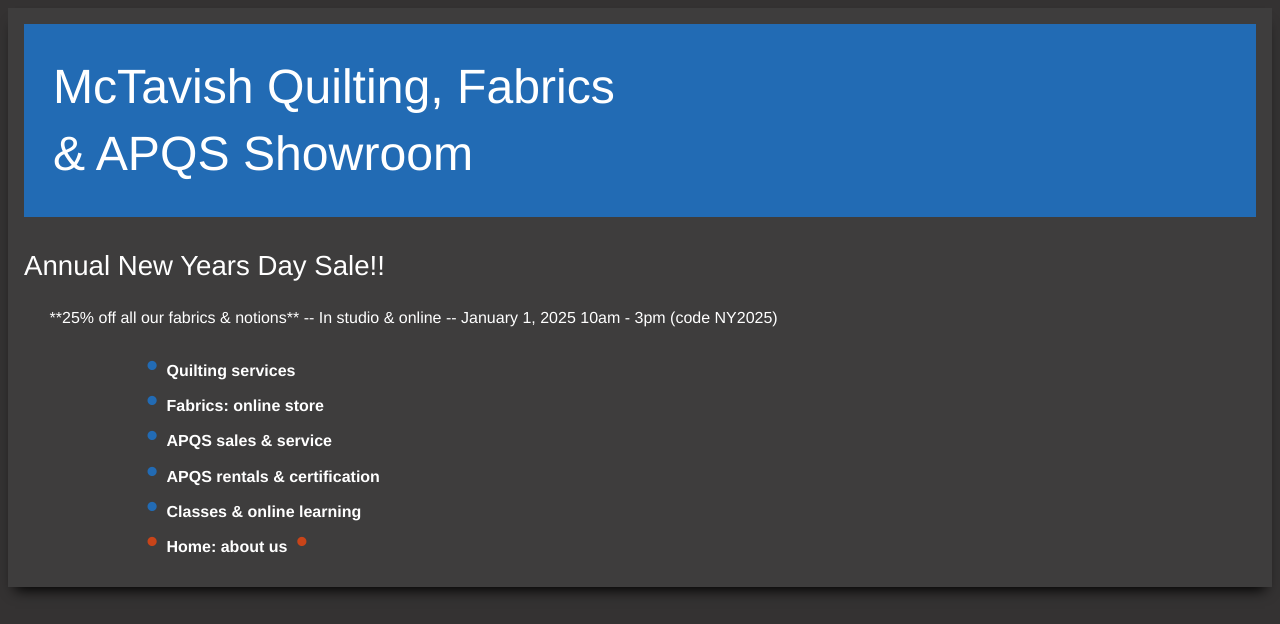
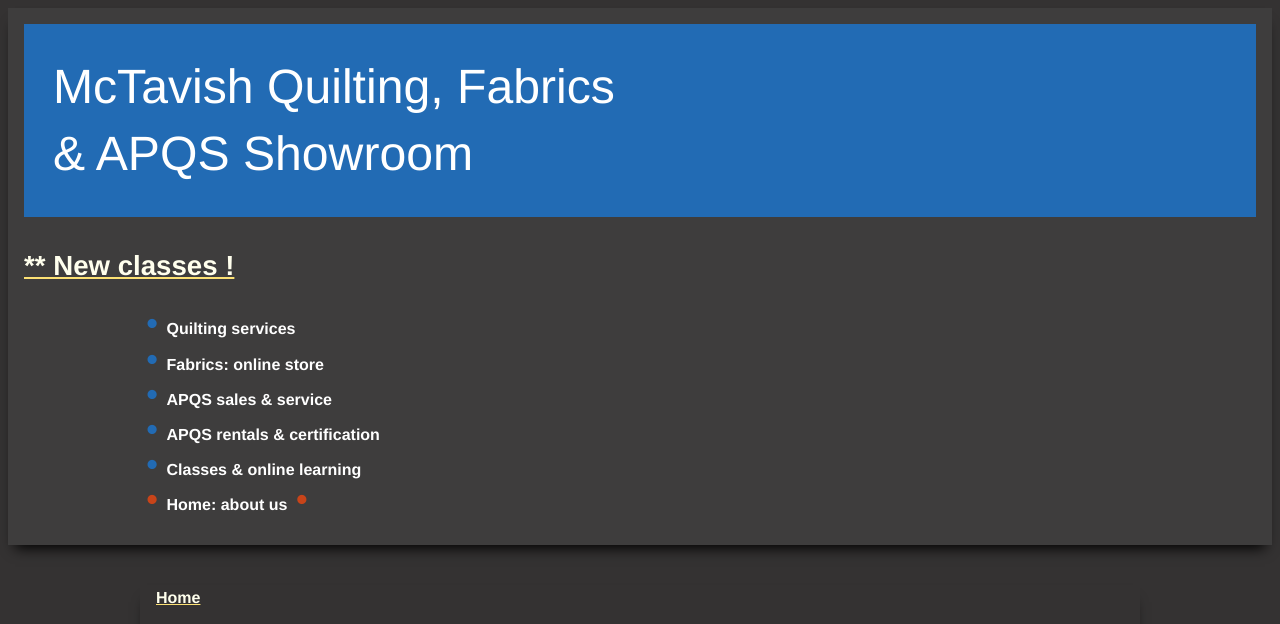
Before and after one commit to mctavishio/mctavishquiltingstudio, a plain HTML site: page index.html in a window 1280 px wide. Shown: the top 624 px of the page. Drawn offline with Linux system fonts and the light colour scheme.

Commit message:
took off NY2025 add new classes

```diff
--- a/index.html
+++ b/index.html
@@ -56,12 +56,8 @@
 <body>
 	<header>
 		<h1>McTavish Quilting, Fabrics<br/> & APQS Showroom</h1>
-		<h2> Annual New Years Day Sale!! </h2>
-		<blockquote>
-		**25% off all our fabrics & notions**
-		-- In studio & online --
-		 January 1, 2025 10am - 3pm
-		 (code NY2025)</blockquote>
+		<h2><a href="classes.html"> ** New classes !</a></h2>
+		<blockquote></blockquote>
 		<nav class="container">
 			<ul>
 				<li><a href="services.html">Quilting services</a></li>
```
